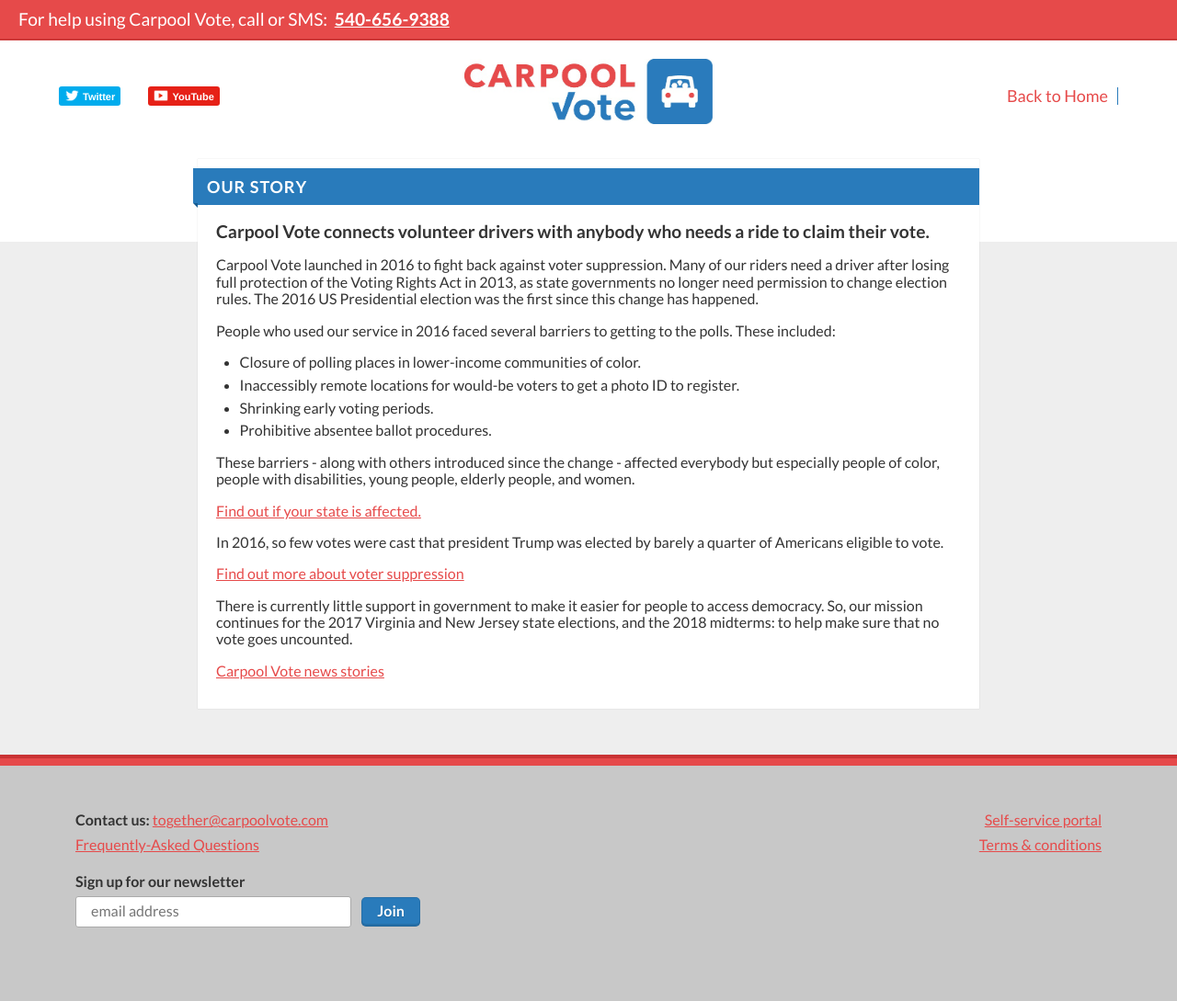
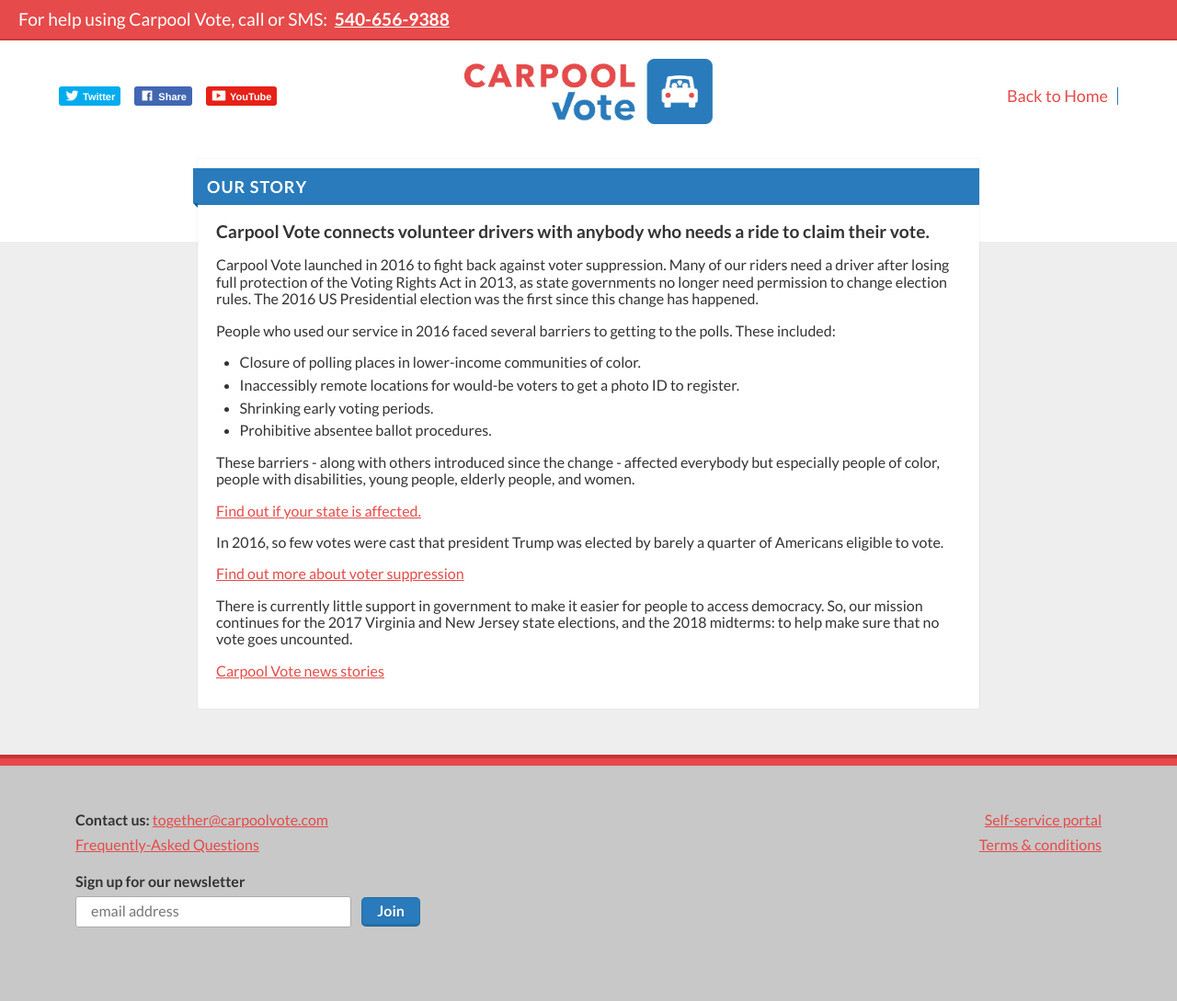
Before and after one commit to voteamerica/voteamerica.github.io, a Jekyll site: the page built from pages/story.html, in a window 1280 px wide. Shown: the whole page at 92% size. Built offline with Jekyll 4.4.1, drawn with Linux system fonts in a browser that asks for light colours; nearby versions of some CDN libraries.

Commit message:
Replaced Facebook header widget with styled link

```diff
--- a/_includes/nav.html
+++ b/_includes/nav.html
@@ -1,17 +1,3 @@
-<!-- Load Facebook SDK for JavaScript -->
-<div id="fb-root"></div>
-<script>
-    // Facebook SDK
-    (function(d, s, id) {
-        var js, fjs = d.getElementsByTagName(s)[0];
-        if (d.getElementById(id)) return;
-        js = d.createElement(s);
-        js.id = id;
-        js.src = "//connect.facebook.net/en_US/sdk.js#xfbml=1&version=v2.5";
-        fjs.parentNode.insertBefore(js, fjs);
-    }(document, 'script', 'facebook-jssdk'));
-</script>
-
 <header class="header">
     <p class="support-banner">For help using Carpool Vote, call or SMS: <a href="tel:5406569388">540-656-9388</a></p>
     <nav class="nav wrapper">
@@ -44,7 +30,9 @@
                 'MyWindow',width=600,height=400); return false;">Twitter</a>
             </li>
             <li role="presentation" class="social__facebook">
-                <div class="fb-share-button" data-href="http://carpoolvote.com?v=1" data-layout="button"></div>
+                <a href="https://www.facebook.com/sharer/sharer.php?kid_directed_site=0&sdk=joey&u=http%3A%2F%2Fcarpoolvote.com%2F%3Fv%3D1&display=popup&ref=plugin&src=share_button"
+                onClick="MyWindow=window.open('https://www.facebook.com/sharer/sharer.php?kid_directed_site=0&sdk=joey&u=http%3A%2F%2Fcarpoolvote.com%2F%3Fv%3D1&display=popup&ref=plugin&src=share_button',
+                'MyWindow',width=600,height=400); return false;">Share</a>
             </li>
             <li role="presentation" class="social__youtube">
                 <a href="https://www.youtube.com/channel/UCY1aS3TMDGxVbckA7Va0QFA?sub_confirmation=1" target="_blank">YouTube</a>
--- a/styles/main.css
+++ b/styles/main.css
@@ -255,6 +255,35 @@ li {
 
 .social__twitter a:hover {
     background-color: #0084b4;
+}
+
+.social__facebook a {
+    display: inline-block;
+    background-color: #4267b2;
+    color: white;
+    text-decoration: none;
+    border-radius: 3px;
+    font-size: 0.6875em;
+    font-weight: bold;
+    padding: 5px 6px 3px;
+    font-family: Helvetica, Arial, sans-serif;
+    vertical-align: top;
+}
+
+.social__facebook a:before {
+    content: '';
+    background: url('../images/facebookIcon.png') no-repeat center;
+    background-size: contain;
+    width: 16px;
+    height: 12px;
+    display: inline-block;
+    margin: -1px 4px 0 0;
+    vertical-align: top;
+    transform: scale(0.9);
+}
+
+.social__facebook a:hover {
+    background-color: #3b5998;
 }
 
 .social__youtube a {
```
Also changed, not shown: images/facebookIcon.png (added).
